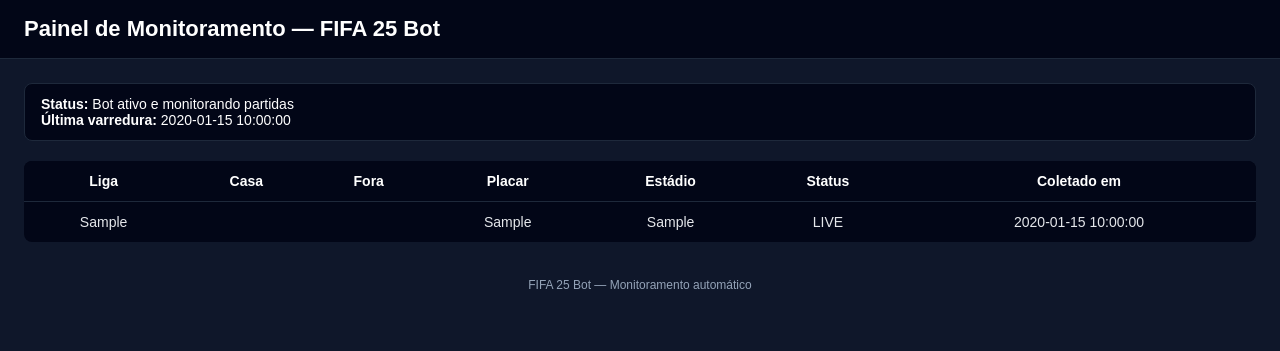
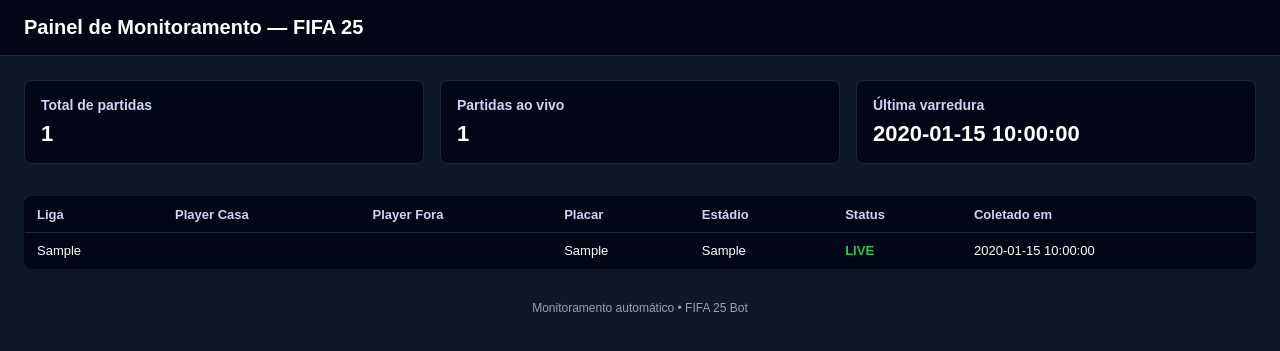
Before and after one commit to tiagobrrrr/fifa25-bot, a Flask app: page / in a window 1280 px wide. Shown: the top 351 px of the page. Run offline with Flask 3, Linux system fonts and the light colour scheme; tables that the repository leaves empty hold one stand-in row (values such as "Sample post").

Commit message:
feat: dashboard restaurada + scraper ajustado com HTML real (produção)

```diff
--- a/templates/dashboard.html
+++ b/templates/dashboard.html
@@ -2,8 +2,7 @@
 <html lang="pt-BR">
 <head>
     <meta charset="UTF-8">
-    <title>FIFA 25 Bot — Monitoramento</title>
-    <meta name="viewport" content="width=device-width, initial-scale=1">
+    <title>Painel de Monitoramento FIFA 25</title>
 
     <style>
         body {
@@ -21,7 +20,7 @@
 
         header h1 {
             margin: 0;
-            font-size: 22px;
+            font-size: 20px;
             font-weight: 600;
         }
 
@@ -29,81 +28,111 @@
             padding: 24px;
         }
 
-        .status {
-            margin-bottom: 20px;
-            padding: 12px 16px;
+        .stats {
+            display: grid;
+            grid-template-columns: repeat(auto-fit, minmax(220px, 1fr));
+            gap: 16px;
+            margin-bottom: 32px;
+        }
+
+        .card {
             background: #020617;
+            border: 1px solid #1e293b;
             border-radius: 8px;
-            border: 1px solid #1e293b;
+            padding: 16px;
+        }
+
+        .card h3 {
+            margin: 0 0 8px 0;
             font-size: 14px;
+            color: #cbd5f5;
+        }
+
+        .card span {
+            font-size: 22px;
+            font-weight: bold;
         }
 
         table {
             width: 100%;
             border-collapse: collapse;
             background: #020617;
+            border: 1px solid #1e293b;
             border-radius: 8px;
             overflow: hidden;
         }
 
+        thead {
+            background: #020617;
+        }
+
         th, td {
-            padding: 12px 10px;
-            text-align: center;
-            font-size: 14px;
-            white-space: nowrap;
+            padding: 10px 12px;
+            border-bottom: 1px solid #1e293b;
+            font-size: 13px;
+            text-align: left;
         }
 
         th {
-            background: #020617;
-            border-bottom: 1px solid #1e293b;
+            color: #cbd5f5;
             font-weight: 600;
-            color: #ffffff;
         }
 
-        td {
-            border-bottom: 1px solid #1e293b;
-            color: #e5e7eb;
+        tr:hover {
+            background: #020617;
         }
 
-        tr:last-child td {
-            border-bottom: none;
+        .status-live {
+            color: #22c55e;
+            font-weight: bold;
         }
 
-        .empty {
-            text-align: center;
-            padding: 20px;
+        .status-finished {
             color: #94a3b8;
         }
 
         footer {
-            text-align: center;
-            padding: 12px;
+            margin-top: 32px;
             font-size: 12px;
             color: #94a3b8;
+            text-align: center;
         }
     </style>
 </head>
+
 <body>
 
 <header>
-    <h1>Painel de Monitoramento — FIFA 25 Bot</h1>
+    <h1>Painel de Monitoramento — FIFA 25</h1>
 </header>
 
 <div class="container">
 
-    <div class="status">
-        <strong>Status:</strong> Bot ativo e monitorando partidas
-        <br>
-        <strong>Última varredura:</strong> {{ last_scan }}
+    <!-- RESUMO -->
+    <div class="stats">
+        <div class="card">
+            <h3>Total de partidas</h3>
+            <span>{{ matches|length }}</span>
+        </div>
+
+        <div class="card">
+            <h3>Partidas ao vivo</h3>
+            <span>{{ matches | selectattr("status", "equalto", "LIVE") | list | length }}</span>
+        </div>
+
+        <div class="card">
+            <h3>Última varredura</h3>
+            <span>{{ last_scan }}</span>
+        </div>
     </div>
 
-    {% if matches and matches|length > 0 %}
+    <!-- TABELA -->
     <table>
         <thead>
             <tr>
                 <th>Liga</th>
-                <th>Casa</th>
-                <th>Fora</th>
+                <th>Player Casa</th>
+                <th>Player Fora</th>
                 <th>Placar</th>
                 <th>Estádio</th>
                 <th>Status</th>
@@ -116,25 +145,22 @@
                 <td>{{ match.league }}</td>
                 <td>{{ match.home }}</td>
                 <td>{{ match.away }}</td>
-                <td>{{ match.score or '-' }}</td>
-                <td>{{ match.stadium or '-' }}</td>
-                <td>{{ match.status }}</td>
+                <td>{{ match.score or "-" }}</td>
+                <td>{{ match.stadium }}</td>
+                <td class="{{ 'status-live' if match.status == 'LIVE' else 'status-finished' }}">
+                    {{ match.status }}
+                </td>
                 <td>{{ match.collected_at }}</td>
             </tr>
             {% endfor %}
         </tbody>
     </table>
-    {% else %}
-        <div class="empty">
-            Nenhuma partida encontrada no momento.
-        </div>
-    {% endif %}
+
+    <footer>
+        Monitoramento automático • FIFA 25 Bot
+    </footer>
 
 </div>
 
-<footer>
-    FIFA 25 Bot — Monitoramento automático
-</footer>
-
 </body>
 </html>
```
